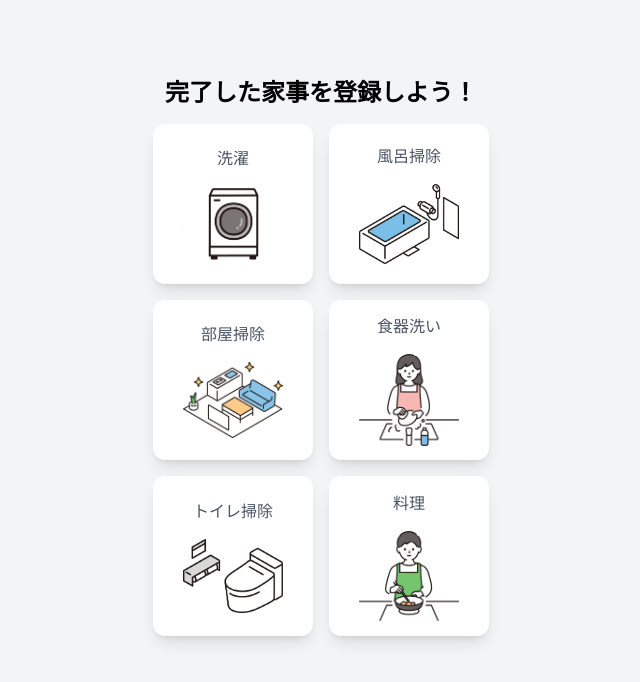
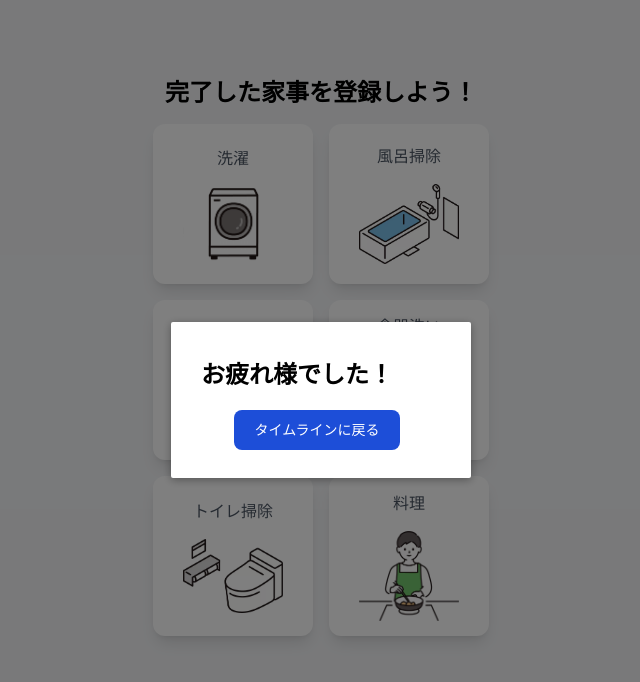
Before and after one commit to teritamas/kajitter, a Nuxt app: page /add-house-work in a window 1280 px wide. Both pictures are taken after a click on the element "洗濯". Shown: the top 682 px of the page, without its empty margins (319-959 px from the left). Built offline with nearby package versions, Linux system fonts and the light colour scheme; no server answers; the database is empty.

Commit message:
:art: 登録後のモーダル作成

```diff
--- /dev/null
+++ b/components/modal.vue
@@ -0,0 +1,76 @@
+<script setup>
+  const props = defineProps({
+    show: Boolean,
+  });
+</script>
+
+<template>
+  <Transition name="modal">
+    <div v-if="show" class="modal-mask">
+      <div class="modal-container">
+        <div class="modal-header">
+          <slot name="header"></slot>
+        </div>
+
+        <div class="modal-body">
+          <slot name="body"></slot>
+        </div>
+
+        <div class="flex items-center justify-center modal-footer">
+          <slot name="footer"> </slot>
+        </div>
+      </div>
+    </div>
+  </Transition>
+</template>
+
+<style>
+  .modal-mask {
+    position: fixed;
+    z-index: 9998;
+    top: 0;
+    left: 0;
+    width: 100%;
+    height: 100%;
+    background-color: rgba(0, 0, 0, 0.5);
+    display: flex;
+    transition: opacity 0.3s ease;
+  }
+
+  .modal-container {
+    width: 300px;
+    margin: auto;
+    padding: 20px 30px;
+    background-color: #fff;
+    border-radius: 2px;
+    box-shadow: 0 2px 8px rgba(0, 0, 0, 0.33);
+    transition: all 0.3s ease;
+  }
+
+  .modal-header h3 {
+    margin-top: 0;
+    color: #42b983;
+  }
+
+  .modal-body {
+    margin: 20px 0;
+  }
+
+  .modal-default-button {
+    float: right;
+  }
+
+  .modal-enter-from {
+    opacity: 0;
+  }
+
+  .modal-leave-to {
+    opacity: 0;
+  }
+
+  .modal-enter-from .modal-container,
+  .modal-leave-to .modal-container {
+    -webkit-transform: scale(1.1);
+    transform: scale(1.1);
+  }
+</style>
--- a/pages/add-house-work.vue
+++ b/pages/add-house-work.vue
@@ -16,28 +16,39 @@
   const client = useSupabaseClient();
   const user = useSupabaseUser();
 
+  const showModal = ref(false);
+  const isPostCompleted = ref(true);
+  const kajiComment = ref("");
+
   const postKaji = async (kajiName: string) => {
+    // モーダルを表示
+    showModal.value = true;
+    isPostCompleted.value = false;
     // 昨日までの自分が実施した家事の数を取得
     const doneHouseWorks = await getDoneHouseWork();
 
     // 家事のコメントを取得
-    const kajiComment = await getKajiComment(kajiName, doneHouseWorks);
+    kajiComment.value = (await getKajiComment(
+      kajiName,
+      doneHouseWorks
+    )) as string;
 
     // 投稿処理
     const { error } = await client.from("done_house_work").insert([
       {
         user_id: user.value?.id,
         house_work_name: kajiName,
-        kaji_comment: kajiComment,
+        kaji_comment: kajiComment.value,
       } as never,
     ]);
+
+    isPostCompleted.value = true;
 
     if (error) {
       console.error(error);
       return;
     } else {
       console.log("登録完了");
-      navigateTo("/");
     }
   };
 
@@ -82,6 +93,11 @@
       )
       .join("\n");
   };
+
+  const navigateToTimeline = (path: string) => {
+    showModal.value = false;
+    navigateTo("/");
+  };
 </script>
 
 <template>
@@ -97,4 +113,22 @@
       ></HouseWorkCard>
     </div>
   </div>
+  <Teleport to="body">
+    <modal :show="showModal" @close="showModal = false">
+      <template #header>
+        <h1 class="text-2xl font-semibold mt-4 mx-auto">お疲れ様でした！</h1>
+      </template>
+      <template #body>
+        {{ isPostCompleted ? kajiComment : "登録中" }}
+      </template>
+      <template #footer>
+        <PrimaryButton
+          v-if="isPostCompleted"
+          :label="'タイムラインに戻る'"
+          @click="navigateToTimeline"
+        >
+        </PrimaryButton>
+      </template>
+    </modal>
+  </Teleport>
 </template>
```
